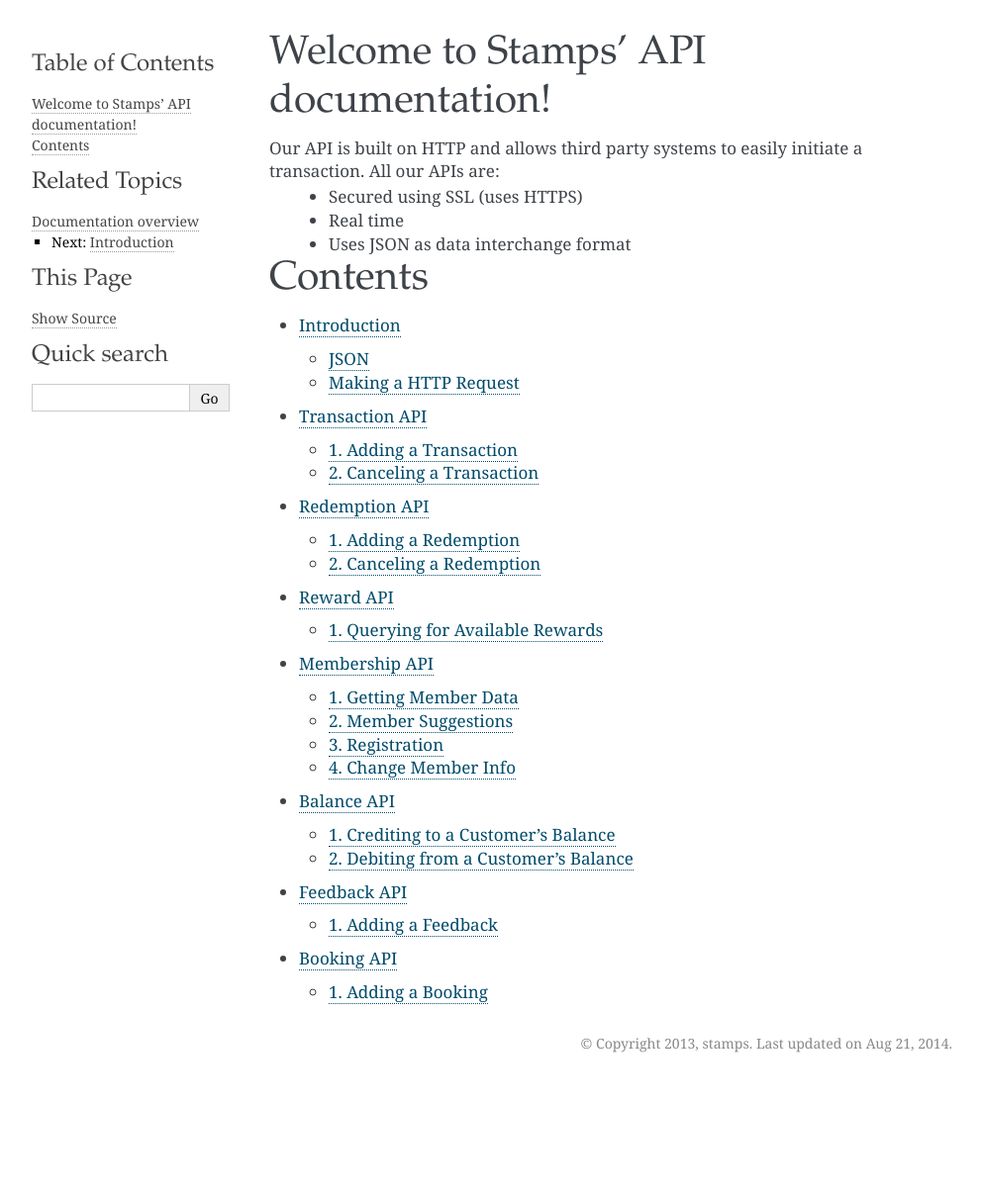
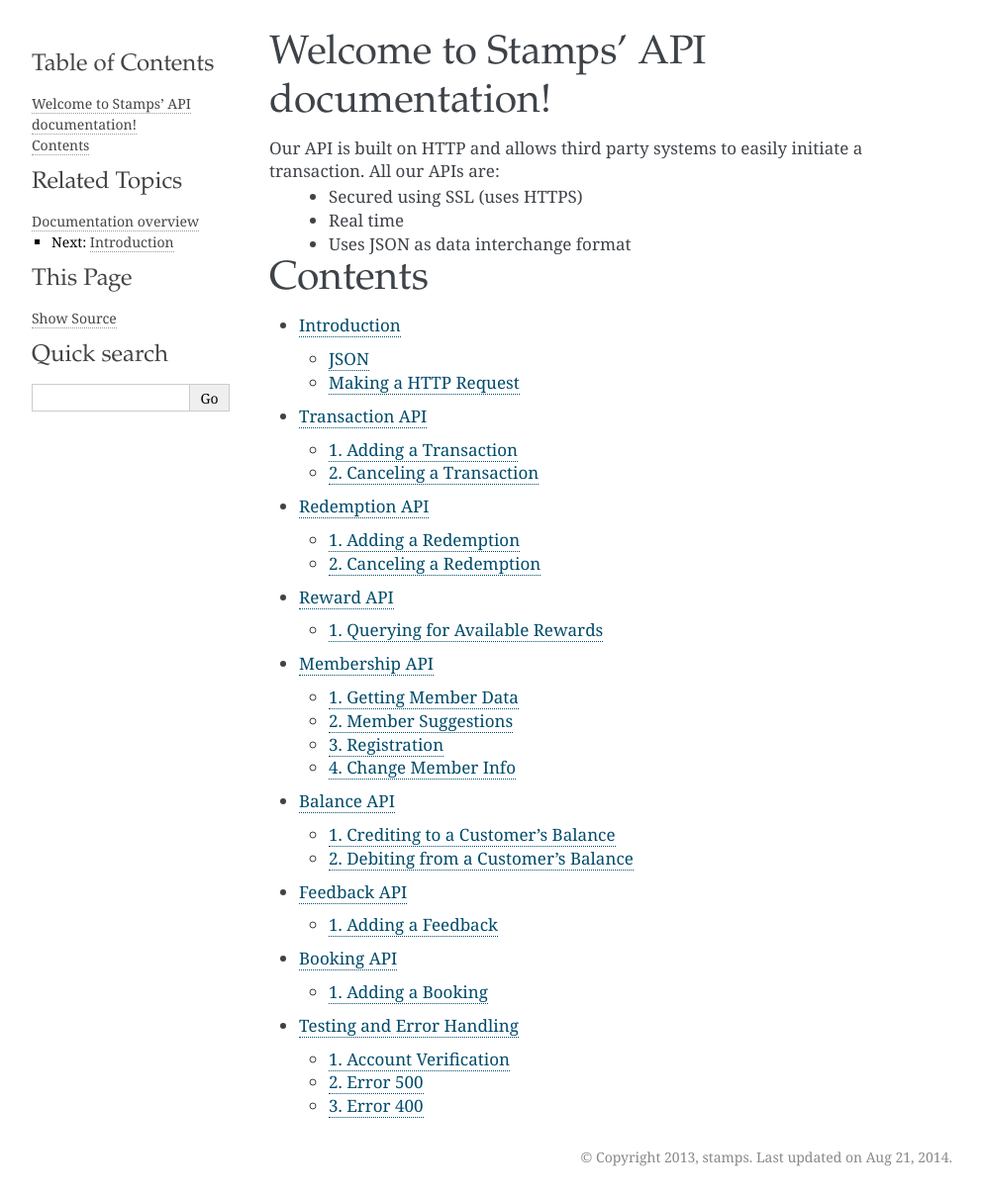
Before and after one commit to ui/stamps-api-docs, a Sphinx documentation site: the page built from source/index.rst, in a window 1280 px wide. Shown: the whole page at 99% size, without its empty margins (148-1140 px from the left). Built offline with Sphinx 7.4.7, drawn with Linux system fonts in a browser that asks for light colours; before the commit the page ends 1094 px from its top, so only the background shows below that; part of the change alters nothing that is shown.

Commit message:
Document testing for errors.

```diff
--- a/source/index.rst
+++ b/source/index.rst
@@ -20,3 +20,4 @@ Contents
    balance_api.rst
    feedback_api.rst
    booking_api.rst
+   testing.rst
--- /dev/null
+++ b/source/testing.rst
@@ -0,0 +1,81 @@
+**************************
+Testing and Error Handling
+**************************
+
+More often that not, testing your program's behavior error handling behavior is
+a tricky thing to do. To this end, we provide a few endpoints to make your lives a bit easier.
+
+
+1. Account Verification
+=======================
+| URL endpoint: https://stamps.co.id/api/ping
+| Allowed method: GET
+
+This endpoint accepts a single ``token`` argument. Here's an example:
+
+.. code-block :: bash
+
+    $ curl "https://stamps.co.id/api/memberships/status?token=abc"
+
+If the right token is supplied, you'll receive a response similar to this:
+
+.. code-block :: bash
+
+    HTTP/1.0 200 OK
+    Allow: POST, OPTIONS
+    Content-Type: application/json
+    Date: Thu, 21 Aug 2014 01:44:18 GMT
+    Server: WSGIServer/0.1 Python/2.7.6
+
+    {
+        "pong": {
+            "merchant": "My Merchant",
+            "merchant_id": 1
+        }
+    }
+
+
+2. Error 500
+============
+| URL endpoint: https://stamps.co.id/api/500
+| Allowed method: GET & POST
+
+This endpoint always returns a 500 error. For example:
+
+.. code-block :: bash
+
+    $ curl "https://stamps.co.id/api/500"
+
+Example response:
+
+.. code-block :: bash
+
+    HTTP/1.0 500 INTERNAL SERVER ERROR
+    Content-Type: text/html; charset=utf-8
+    Date: Thu, 21 Aug 2014 01:48:49 GMT
+    Server: WSGIServer/0.1 Python/2.7.6
+
+    Server error - 500
+
+
+3. Error 400
+============
+| URL endpoint: https://stamps.co.id/api/400
+| Allowed method: GET & POST
+
+This endpoint always returns a response with 400 error (Bad request). For example:
+
+.. code-block :: bash
+
+    $ curl "https://stamps.co.id/api/400"
+
+Example response:
+
+.. code-block :: bash
+
+    HTTP/1.0 400 BAD REQUEST
+    Content-Type: text/html; charset=utf-8
+    Date: Thu, 21 Aug 2014 01:50:39 GMT
+    Server: WSGIServer/0.1 Python/2.7.6
+
+    Bad request - 400
```
